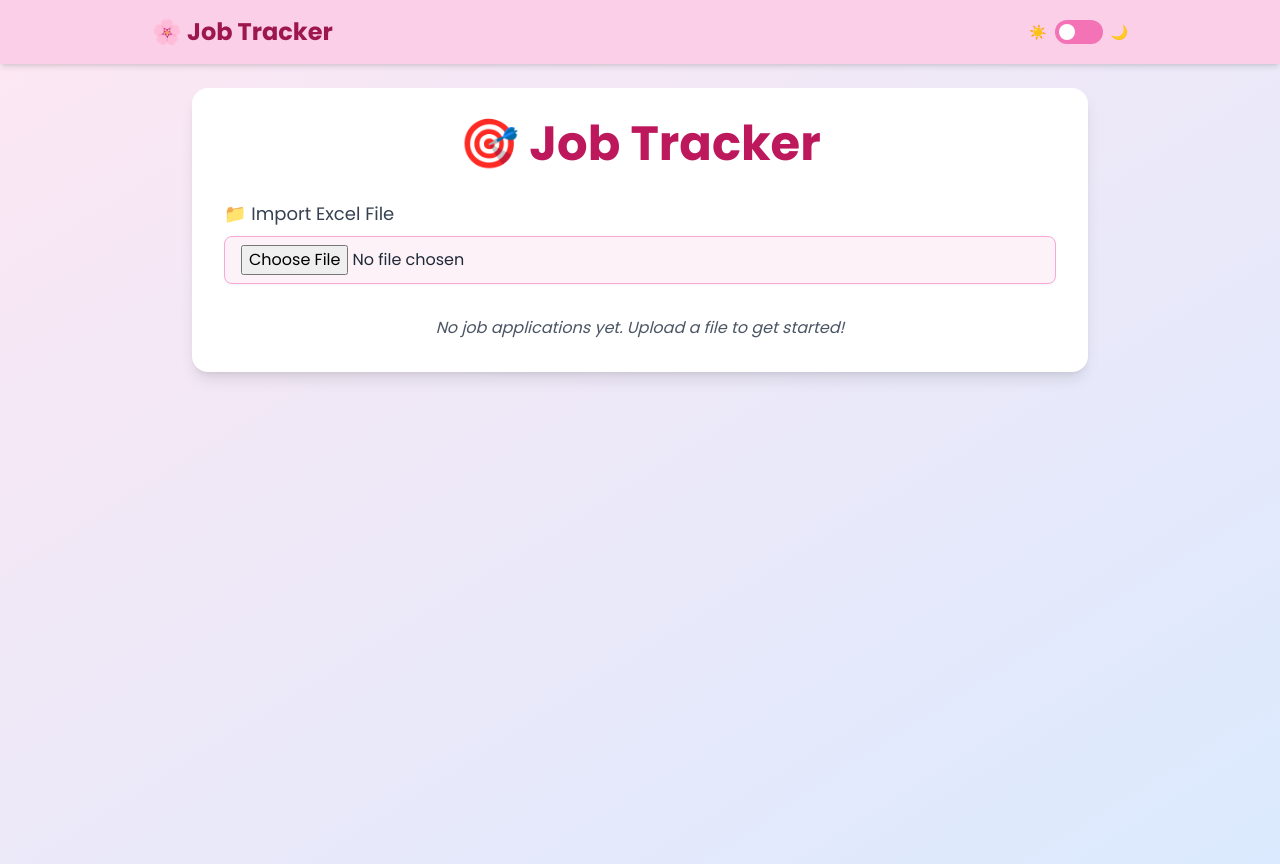
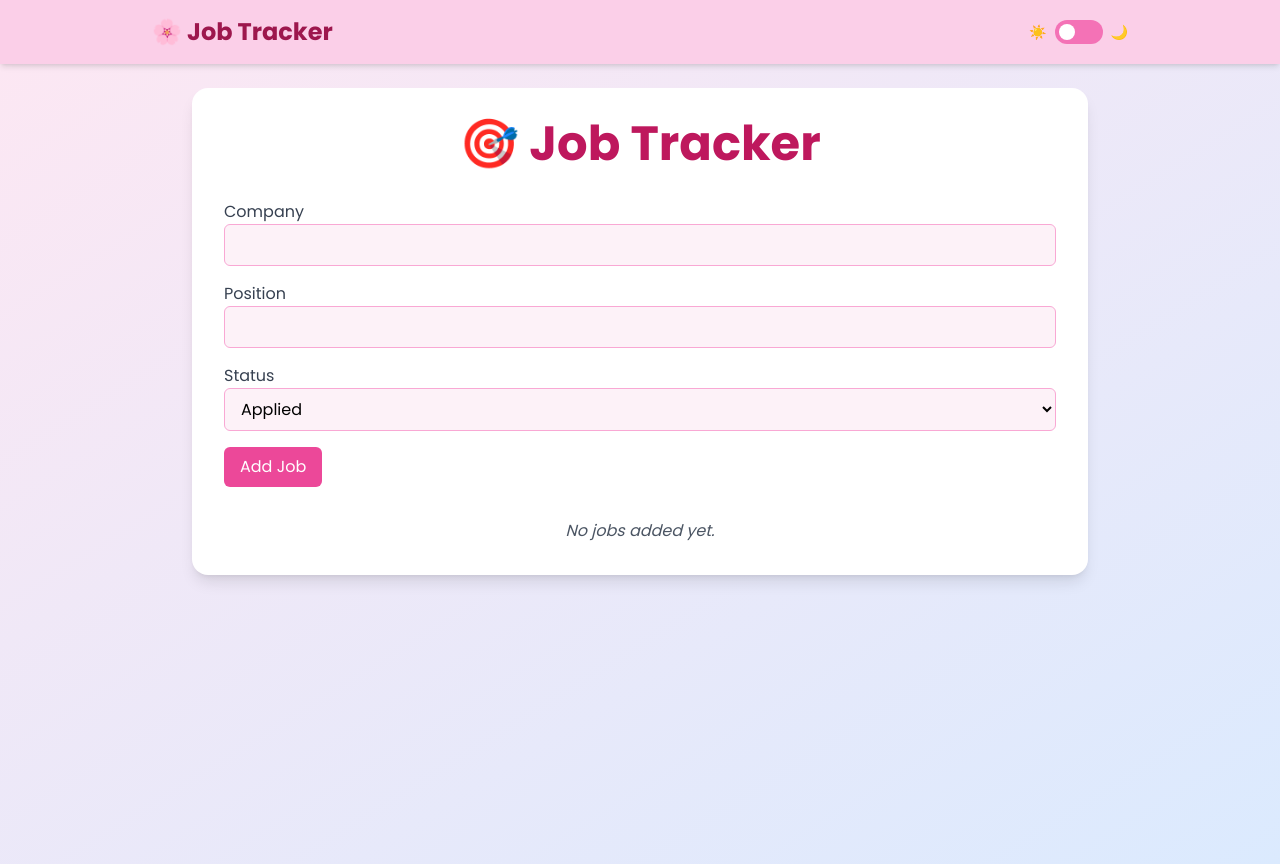
Before and after one commit to saumyaxc/Job-Tracker, a React (Create React App) app in the folder client/: page / in a window 1280 px wide. Built offline with nearby package versions, Linux system fonts and the light colour scheme.

Commit message:
implemented remove button for each job entry

```diff
--- a/client/package.json
+++ b/client/package.json
@@ -10,6 +10,7 @@
     "react": "^19.1.1",
     "react-dom": "^19.1.1",
     "react-scripts": "5.0.1",
+    "uuid": "^11.1.0",
     "web-vitals": "^2.1.4"
   },
   "scripts": {
--- a/client/src/App.js
+++ b/client/src/App.js
@@ -1,9 +1,22 @@
 // src/App.js
 
-import React from 'react';
+import React, { useState } from 'react';
 import Navbar from './Navbar';
+import JobForm from './JobForm';
+import JobList from './JobList';
 
 function App() {
+  const [jobs, setJobs] = useState([]);
+
+  const addJob = (job) => {
+    setJobs((prevJobs) => [...prevJobs, job]);
+    console.log('Adding job to list:', job);
+  };
+
+  const deleteJob = (indexToRemove) => {
+    setJobs((prevJobs) => prevJobs.filter((_, index) => index !== indexToRemove));
+  };
+
   return (
     <>
       <Navbar />
@@ -13,20 +26,9 @@ function App() {
             🎯 Job Tracker
           </h1>
 
-          <div className="space-y-2">
-            <label className="block text-lg font-medium text-gray-700 dark:text-gray-200">
-              📁 Import Excel File
-            </label>
-            <input
-              type="file"
-              accept=".xlsx, .xls"
-              className="w-full px-4 py-2 border border-pink-300 rounded-lg shadow-sm bg-pink-50 text-gray-800"
-            />
-          </div>
-
-          <div className="text-center text-gray-600 dark:text-gray-400 italic">
-            No job applications yet. Upload a file to get started!
-          </div>
+          {/* Add Job Form */}
+          <JobForm onAdd={addJob} />
+          <JobList jobs={jobs} onDelete={deleteJob} />
         </div>
       </div>
     </>
--- /dev/null
+++ b/client/src/JobForm.js
@@ -0,0 +1,77 @@
+// src/JobForm.js
+
+import React, { useState } from 'react';
+
+const JobForm = ({ onAdd }) => {
+  const [formData, setFormData] = useState({
+    company: '',
+    position: '',
+    status: 'Applied',
+  });
+
+  const handleChange = (e) => {
+    setFormData({ ...formData, [e.target.name]: e.target.value });
+  };
+
+  const handleSubmit = (e) => {
+      e.preventDefault();
+      if (formData.company && formData.position) {
+        onAdd(formData);
+        setFormData({ company: '', position: '', status: 'Applied' });
+        console.log('Submitting job:', formData);
+      }
+  };
+
+
+  return (
+    <form onSubmit={handleSubmit} className="space-y-4" autoComplete="off">
+      <div>
+        <label className="block font-medium text-gray-700 dark:text-gray-200">Company</label>
+        <input
+          type="text"
+          name="company"
+          value={formData.company}
+          onChange={handleChange}
+          className="w-full px-3 py-2 border rounded-md bg-pink-50 border-pink-300"
+          required
+        />
+      </div>
+
+      <div>
+        <label className="block font-medium text-gray-700 dark:text-gray-200">Position</label>
+        <input
+          type="text"
+          name="position"
+          value={formData.position}
+          onChange={handleChange}
+          className="w-full px-3 py-2 border rounded-md bg-pink-50 border-pink-300"
+          required
+        />
+      </div>
+
+      <div>
+        <label className="block font-medium text-gray-700 dark:text-gray-200">Status</label>
+        <select
+          name="status"
+          value={formData.status}
+          onChange={handleChange}
+          className="w-full px-3 py-2 border rounded-md bg-pink-50 border-pink-300"
+        >
+          <option>Applied</option>
+          <option>Interview</option>
+          <option>Offer</option>
+          <option>Rejected</option>
+        </select>
+      </div>
+
+      <button
+        type="submit"
+        className="bg-pink-500 text-white px-4 py-2 rounded-md hover:bg-pink-600 transition"
+      >
+        Add Job
+      </button>
+    </form>
+  );
+};
+
+export default JobForm;
--- /dev/null
+++ b/client/src/JobList.js
@@ -0,0 +1,37 @@
+// src/JobList.js
+
+import React from 'react';
+
+const JobList = ({ jobs, onDelete }) => {
+  if (jobs.length === 0) {
+    return <p className="text-center text-gray-600 dark:text-gray-400 italic">No jobs added yet.</p>;
+  }
+
+  return (
+    <ul className="space-y-4">
+      {jobs.map((job, index) => (
+        <li
+            key={index}
+            className="bg-white dark:bg-gray-800 p-4 rounded-md shadow flex justify-between items-center"
+        >
+            <div>
+            <p className="font-semibold text-lg text-pink-700 dark:text-pink-300">
+                {job.company} – {job.position}
+            </p>
+            <p className="text-sm text-gray-500 dark:text-gray-300">{job.status}</p>
+            </div>
+
+            <button
+            onClick={() => onDelete(index)}
+            className="bg-red-500 hover:bg-red-600 text-white px-3 py-1 rounded-md transition"
+            >
+            🗑 Delete
+            </button>
+        </li>
+        ))}
+
+    </ul>
+  );
+};
+
+export default JobList;
```
Also changed, not shown: 1 other file (tests, documents, lock files or other folders).
